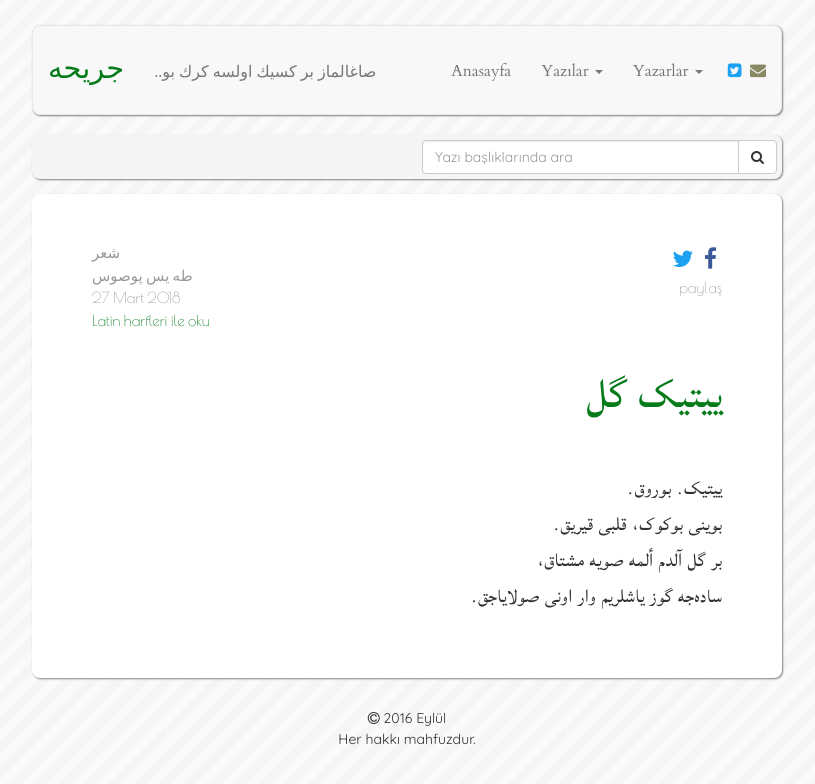
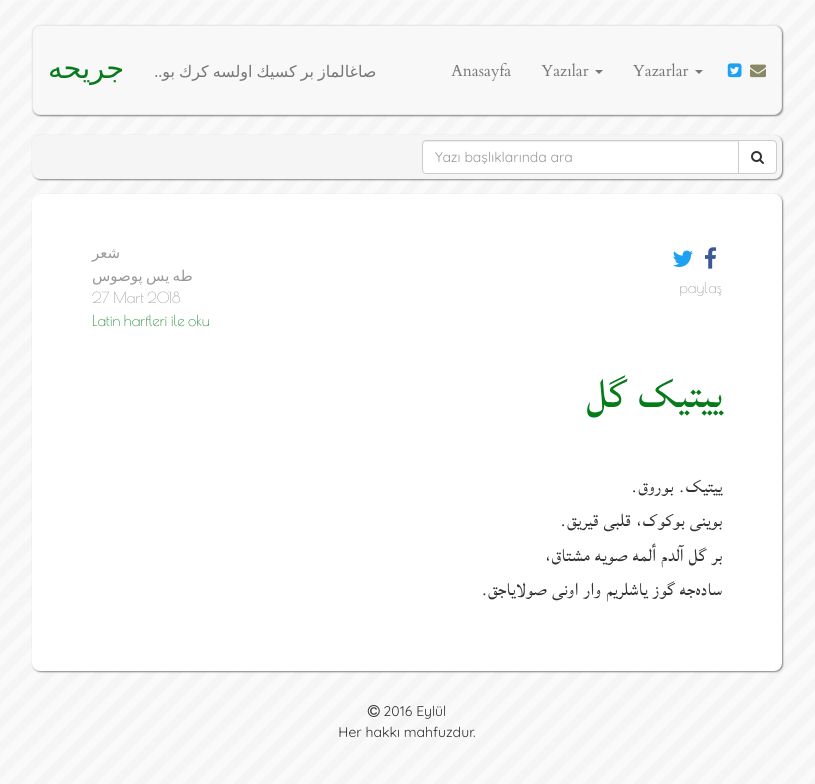
Before and after one commit to muhammedaydogdu/muhammedaydogdu.github.io, a Jekyll site: the page built from _posts/2018-03-27-yitik-gul-os.md, in a window 1280 px wide. Shown: the top 784 px of the page, without its empty margins (233-1048 px from the left). Built offline with Jekyll 4.4.1, drawn with Linux system fonts in a browser that asks for light colours; some web fonts are replaced.

Commit message:
Update style.css

```diff
--- a/css/style.css
+++ b/css/style.css
@@ -130,7 +130,7 @@ nav li a.social {
 }
 
 .container .jumbotron .os-text p {
-  font-size: 24px;
+  font-size: 23px;
 }
 
 .container .jumbotron h2.os-text {
```
